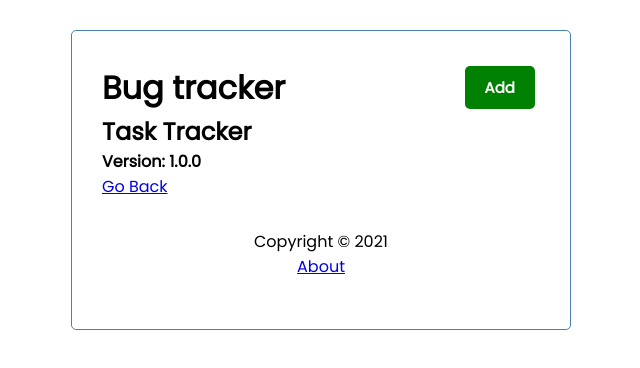
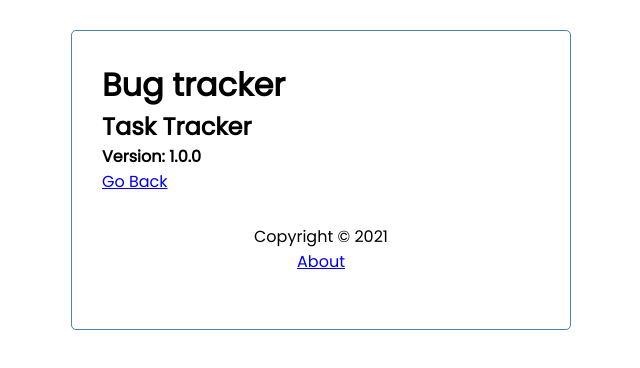
Before and after one commit to ArjunMohan008/bug-tracker-light, an Angular app: page /about in a window 1280 px wide. Shown: the top 368 px of the page, without its empty margins (319-959 px from the left). Built offline with nearby package versions, Linux system fonts and the light colour scheme.

Commit message:
feat footer

```diff
--- a/src/app/components/header/header.component.html
+++ b/src/app/components/header/header.component.html
@@ -1,4 +1,4 @@
 <header>
   <h1>{{title}}</h1>
-  <app-button color="{{ showAddTask ? 'red' : 'green' }}" text="{{ showAddTask ? 'Close' : 'Add' }}" (btnClick) = "toggleAddTaskBtn()"></app-button>
+  <app-button *ngIf="hasRoute('/')" color="{{ showAddTask ? 'red' : 'green' }}" text="{{ showAddTask ? 'Close' : 'Add' }}" (btnClick) = "toggleAddTaskBtn()"></app-button>
 </header>
--- a/src/app/components/header/header.component.ts
+++ b/src/app/components/header/header.component.ts
@@ -1,6 +1,7 @@
 import { Component, OnInit } from '@angular/core';
 import { Subscription } from 'rxjs';
 import { UiService } from "../../services/ui.service"
+import { Router } from '@angular/router';
 
 @Component({
   selector: 'app-header',
@@ -12,7 +13,7 @@ export class HeaderComponent implements OnInit {
   showAddTask: boolean = false;
   subscription: Subscription;
 
-  constructor( private uiService:UiService) {
+  constructor( private uiService:UiService, private router:Router) {
     this.subscription = uiService.onToggle().subscribe((value)=> this.showAddTask = value)
    }
 
@@ -22,4 +23,8 @@ export class HeaderComponent implements OnInit {
   toggleAddTaskBtn(){
     this.uiService.toggleShowAddTask();
   }
+
+  hasRoute(route: string) {
+    return this.router.url === route;
+  }
 }
```
